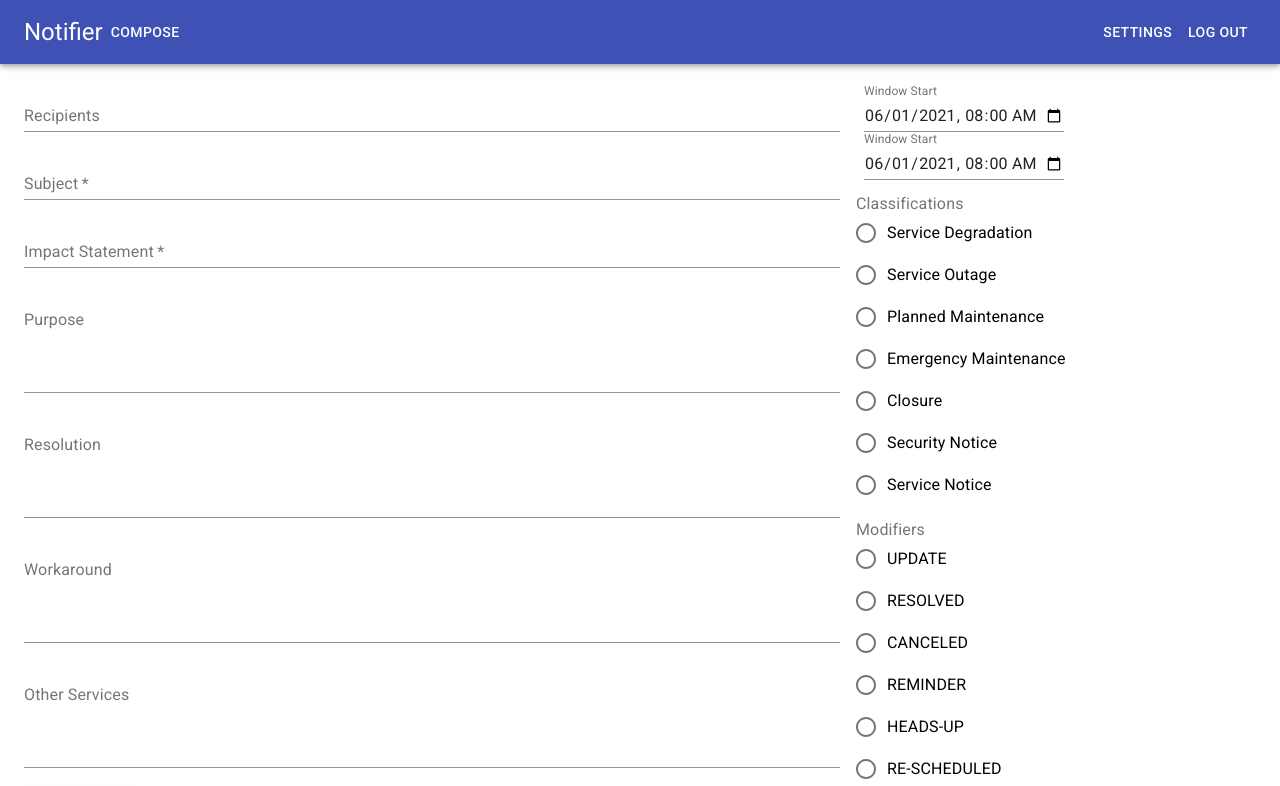
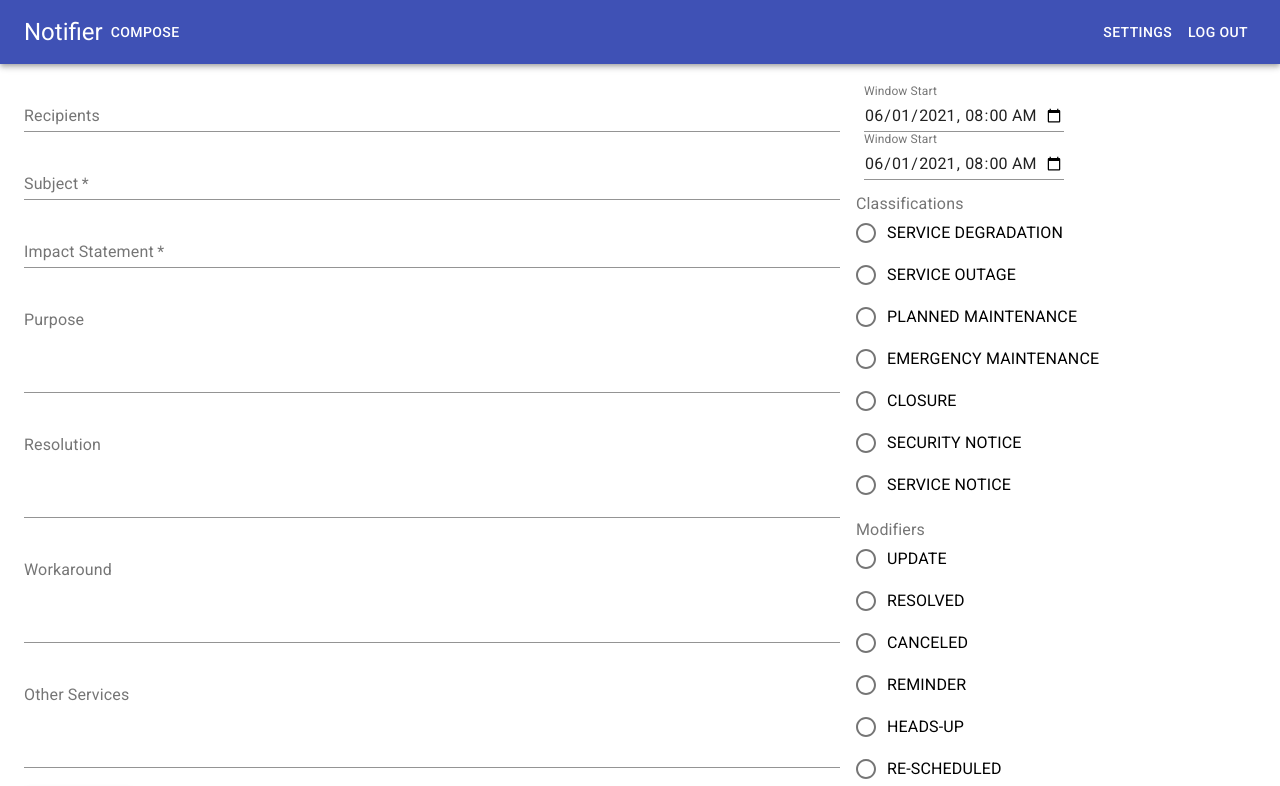
Before and after one commit to jaroldwong/notifier, a React (Create React App) app: page /compose in a window 1280 px wide. Shown: the top 786 px of the page. Built offline with nearby package versions, Linux system fonts and the light colour scheme; data requests are answered from the project's data file.

Commit message:
dynamic radio options

```diff
--- a/src/pages/Compose.js
+++ b/src/pages/Compose.js
@@ -63,24 +63,28 @@ const Compose = () => {
 
   useEffect(() => {
     const fetchSettings = async () => {
-      const classifications = await fetch('/classifications');
-      const modifiers = await fetch('/modifiers');
+      const classifications = await fetch('/classifications').then((res) =>
+        res.json()
+      );
+      const modifiers = await fetch('/modifiers').then((res) => res.json());
       const impactedServices = await fetch('/impacted_services');
       const publishers = await fetch('/publishers');
 
-      const classificationsJSON = await classifications.json();
-      const modifiersJSON = await modifiers.json();
       const impactedServicesJSON = await impactedServices.json();
       const publishersJSON = await publishers.json();
 
-      const classificationOptions = await classificationsJSON.map((i) => ({
-        ...i,
-        selected: false,
+      const classificationOptions = classifications.map((c) => {
+        return {
+          ...c,
+          description: c.description.slice(0, c.description.indexOf(':')),
+        };
+      });
+
+      const modifierOptions = modifiers.map((m) => ({
+        ...m,
+        description: m.description.slice(0, m.description.indexOf(':')),
       }));
-      const modifierOptions = await modifiersJSON.map((i) => ({
-        ...i,
-        selected: false,
-      }));
+
       const impactedServiceOptions = await impactedServicesJSON.map((i) => ({
         ...i,
         selected: false,
@@ -245,41 +249,14 @@ const Compose = () => {
               value={formFields.classification}
               onChange={handleFormFieldInput}
             >
+              {classifications.map((c) => (
                 <FormControlLabel
-                value="degradation"
+                  key={`classification-${c.id}`}
+                  value={c.description}
                   control={<Radio />}
-                label="Service Degradation"
+                  label={c.description}
                 />
-              <FormControlLabel
-                value="outage"
-                control={<Radio />}
-                label="Service Outage"
-              />
-              <FormControlLabel
-                value="maintenance"
-                control={<Radio />}
-                label="Planned Maintenance"
-              />
-              <FormControlLabel
-                value="emergency"
-                control={<Radio />}
-                label="Emergency Maintenance"
-              />
-              <FormControlLabel
-                value="closure"
-                control={<Radio />}
-                label="Closure"
-              />
-              <FormControlLabel
-                value="security"
-                control={<Radio />}
-                label="Security Notice"
-              />
-              <FormControlLabel
-                value="service"
-                control={<Radio />}
-                label="Service Notice"
-              />
+              ))}
             </RadioGroup>
           </FormControl>
           <FormControl className={classes.formControl} component="fieldset">
@@ -290,36 +267,14 @@ const Compose = () => {
               value={formFields.modifier}
               onChange={handleFormFieldInput}
             >
+              {modifiers.map((m) => (
                 <FormControlLabel
-                value="update"
+                  key={`modifier-${m.id}`}
+                  value={m.description}
                   control={<Radio />}
-                label="UPDATE"
+                  label={m.description}
                 />
-              <FormControlLabel
-                value="resolved"
-                control={<Radio />}
-                label="RESOLVED"
-              />
-              <FormControlLabel
-                value="canceled"
-                control={<Radio />}
-                label="CANCELED"
-              />
-              <FormControlLabel
-                value="reminder"
-                control={<Radio />}
-                label="REMINDER"
-              />
-              <FormControlLabel
-                value="headsup"
-                control={<Radio />}
-                label="HEADS-UP"
-              />
-              <FormControlLabel
-                value="rescheduled"
-                control={<Radio />}
-                label="RE-SCHEDULED"
-              />
+              ))}
             </RadioGroup>
           </FormControl>
           <FormControl component="fieldset" className={classes.formControl}>
```
Lines whose indentation alone changed are shown as unchanged.
